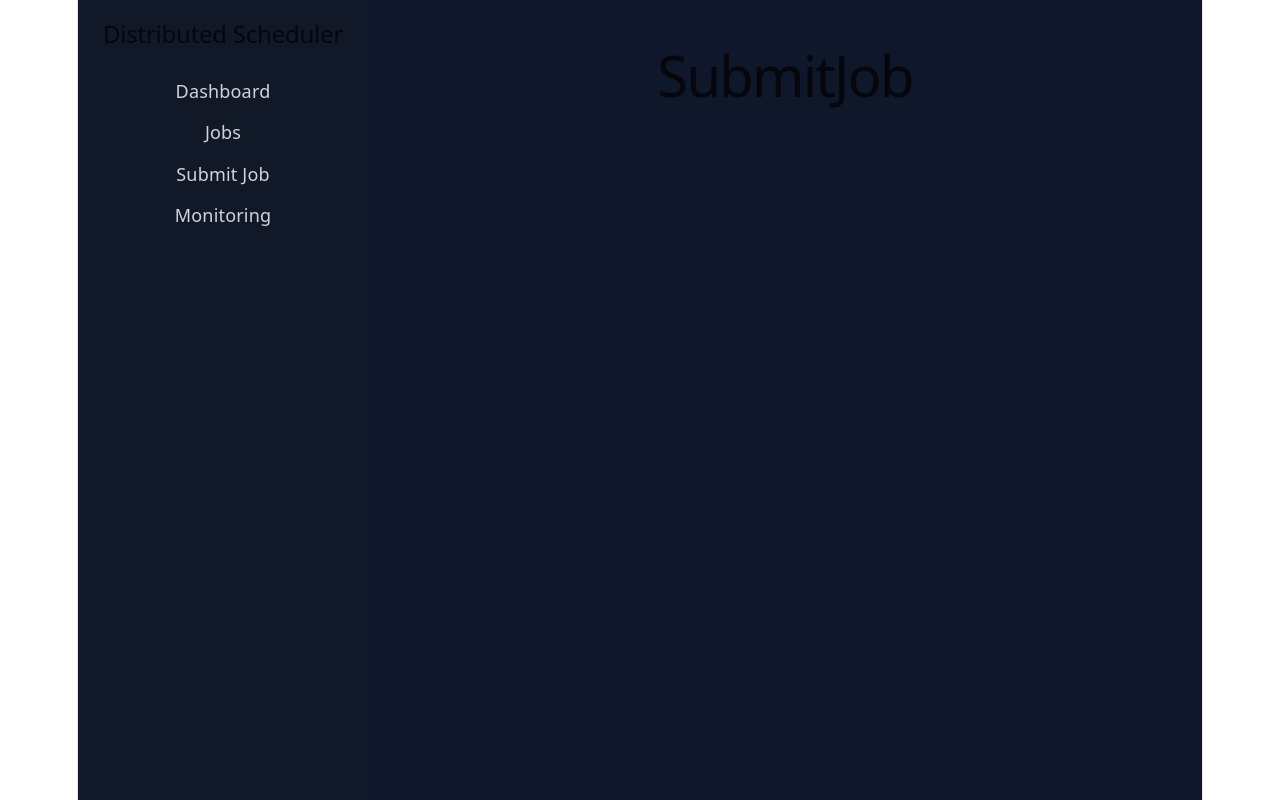
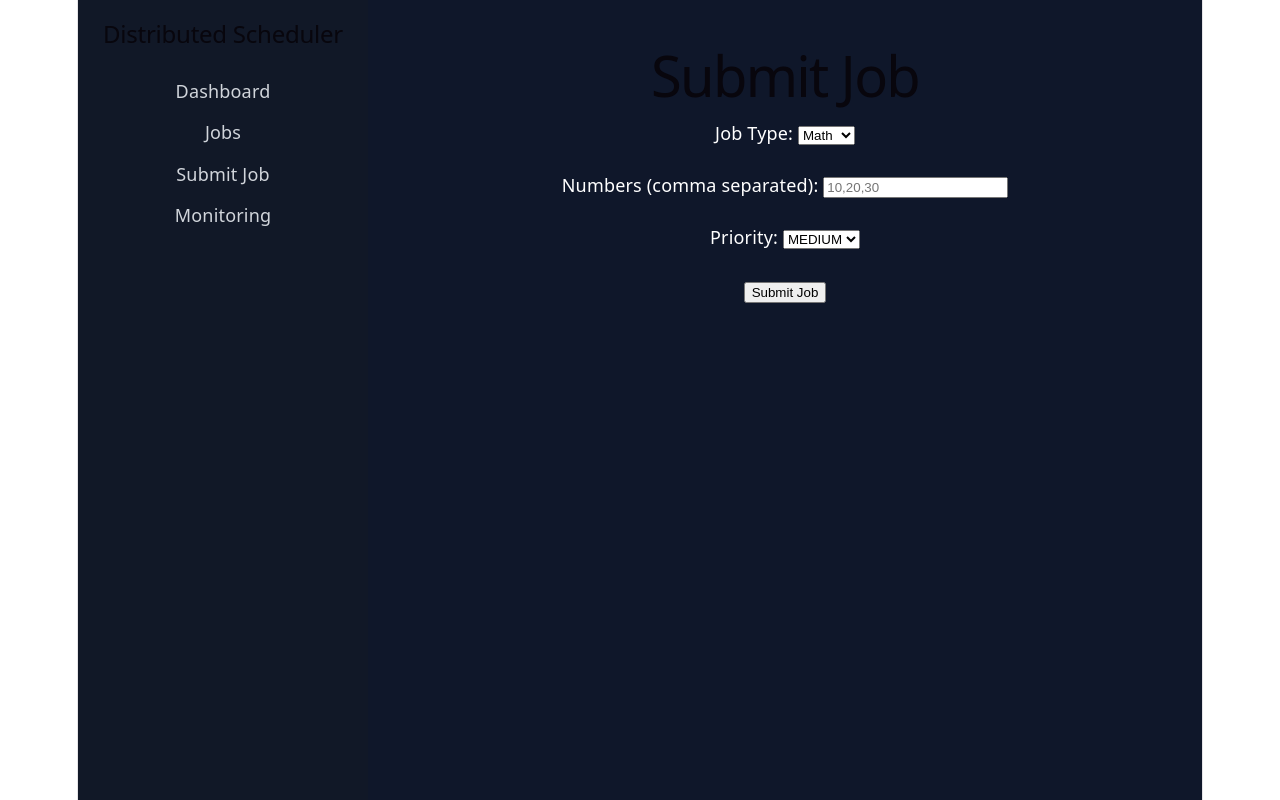
Before and after one commit to KashanAli-Tech/Distributed-Job-Scheduler, a React app in the folder frontend/: page /submit in a window 1280 px wide. Built offline with nearby package versions, Linux system fonts and the light colour scheme; the HTML template or start-up script is replaced by a standard one.

Commit message:
Added job submission interface

```diff
--- a/frontend/src/pages/SubmitJob.jsx
+++ b/frontend/src/pages/SubmitJob.jsx
@@ -1,9 +1,181 @@
+import { useState } from "react";
+import axios from "axios";
+
 function SubmitJob() {
+
+    const [type, setType] = useState("math");
+    const [priority, setPriority] = useState("MEDIUM");
+
+    const [numbers, setNumbers] = useState("");
+    const [duration, setDuration] = useState(1);
+    const [text, setText] = useState("");
+
+    const [message, setMessage] = useState("");
+
+
+
+    const submitJob = async () => {
+
+        let payload = {};
+
+        if (type === "math") {
+
+            payload = {
+                data: numbers
+                    .split(",")
+                    .map(number => Number(number.trim()))
+                    .filter(number => !isNaN(number))
+            };
+
+        }
+
+        else if (type === "sleep") {
+
+            payload = {
+                duration: Number(duration)
+            };
+
+        }
+
+        else if (type === "text") {
+
+            payload = {
+                text: text
+            };
+
+        }
+
+
+
+        try {
+
+            const response = await axios.post(
+                "http://localhost:8000/submit-job",
+                {
+                    type,
+                    priority,
+                    payload
+                }
+            );
+
+            setMessage(`✅ Job submitted: ${response.data.job_id}`);
+
+        }
+
+        catch (error) {
+
+            console.error(error);
+
+            setMessage("❌ Failed to submit job");
+
+        }
+
+    };
+
+
+
     return (
+
         <div>
-            <h1>SubmitJob</h1>
+
+            <h1>Submit Job</h1>
+
+            <label>Job Type: </label>
+
+            <select
+                value={type}
+                onChange={(e) => setType(e.target.value)}
+            >
+                <option value="math">Math</option>
+                <option value="sleep">Sleep</option>
+                <option value="text">Text</option>
+            </select>
+
+
+            <br /><br />
+
+
+            {type === "math" && (
+
+                <>
+                    <label>Numbers (comma separated): </label>
+
+                    <input
+                        type="text"
+                        placeholder="10,20,30"
+                        value={numbers}
+                        onChange={(e) => setNumbers(e.target.value)}
+                    />
+                </>
+
+            )}
+
+
+            {type === "sleep" && (
+
+                <>
+                    <label>Duration (seconds): </label>
+
+                    <input
+                        type="number"
+                        min="1"
+                        value={duration}
+                        onChange={(e) => setDuration(e.target.value)}
+                    />
+                </>
+
+            )}
+
+
+            {type === "text" && (
+
+                <>
+                    <label>Text</label>
+
+                    <textarea
+                        rows="4"
+                        value={text}
+                        onChange={(e) => setText(e.target.value)}
+                    />
+                </>
+
+            )}
+
+
+            <br /><br />
+
+
+            <label>Priority: </label>
+
+            <select
+                value={priority}
+                onChange={(e) => setPriority(e.target.value)}
+            >
+                <option value="HIGH">HIGH</option>
+                <option value="MEDIUM">MEDIUM</option>
+                <option value="LOW">LOW</option>
+            </select>
+
+
+            <br /><br />
+
+
+            <button onClick={submitJob}>
+
+                Submit Job
+
+            </button>
+
+
+            <br /><br />
+
+
+            <strong>{message}</strong>
+
         </div>
+
     );
+
 }
 
 export default SubmitJob;
```
